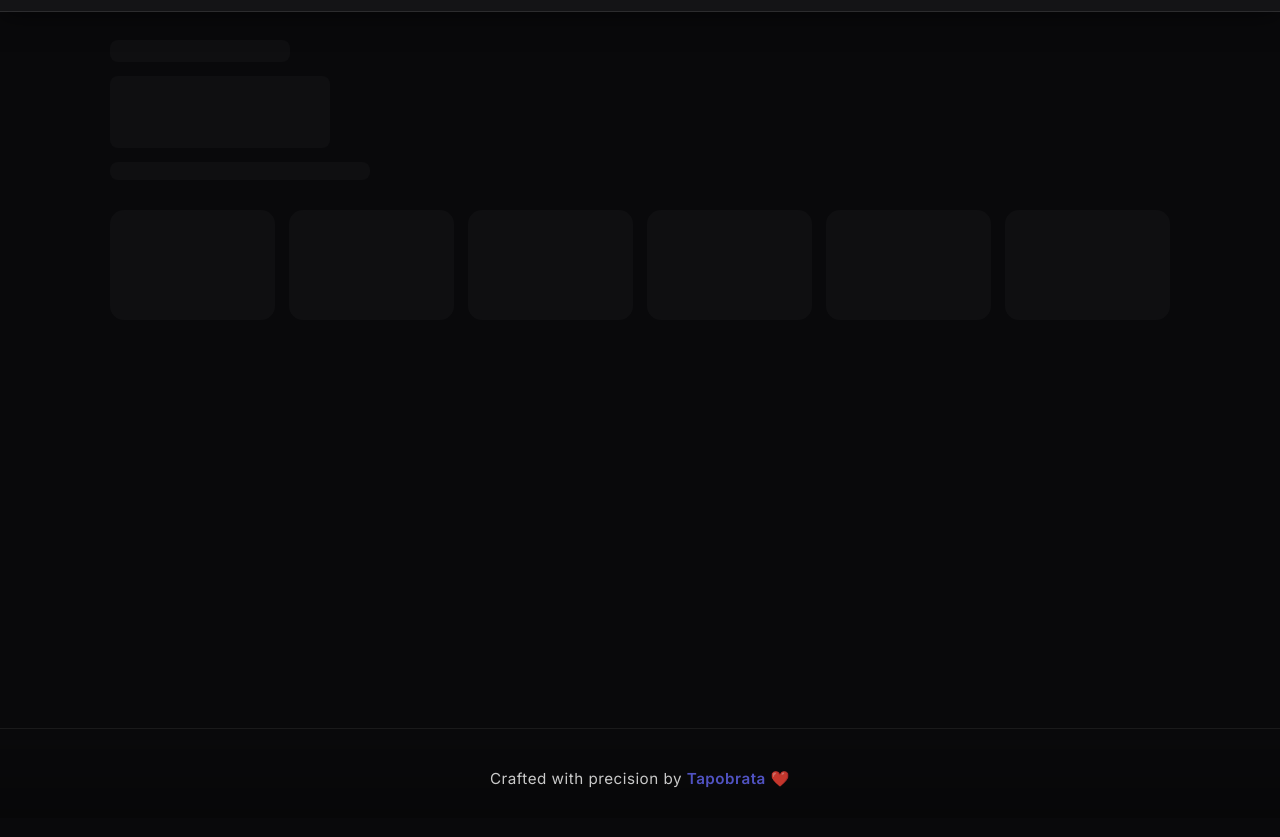
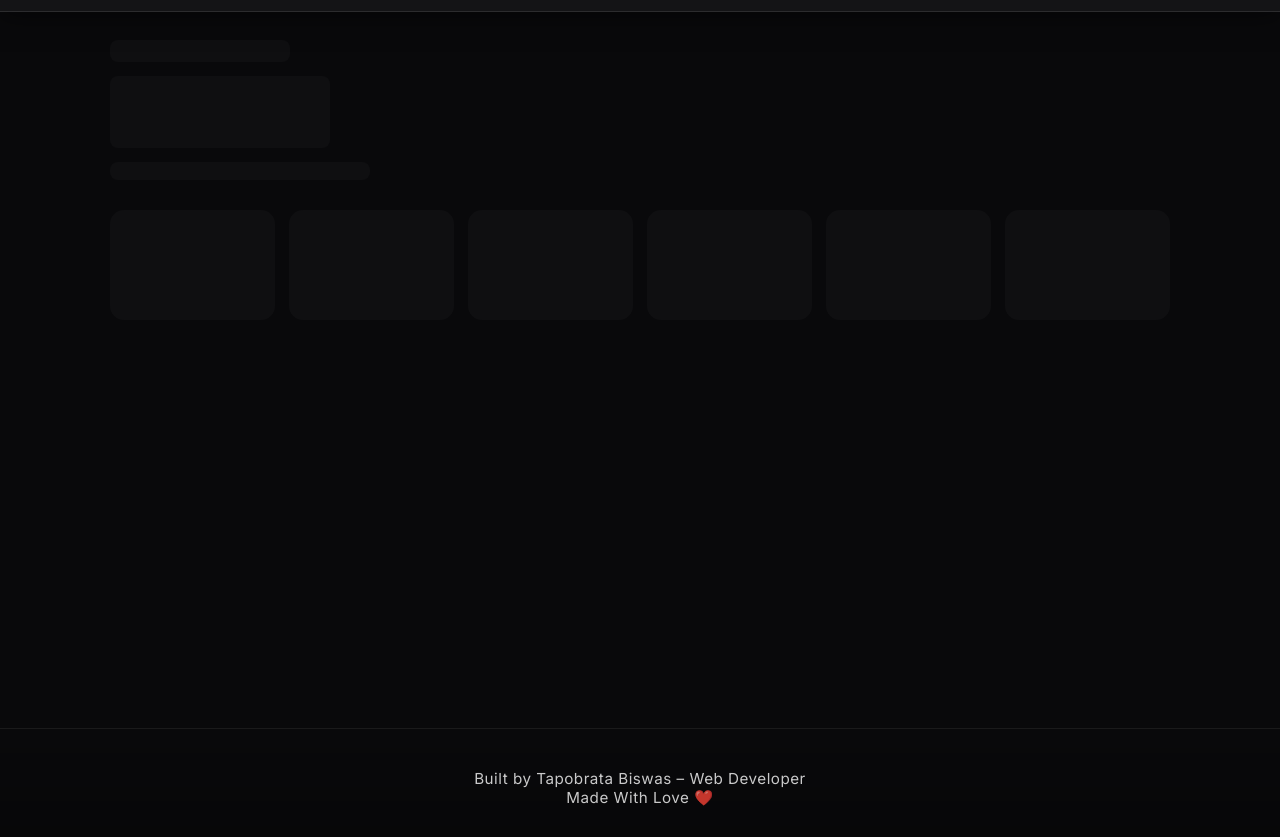
Before and after one commit to tapobratabiswas1-coder/web_app, a plain HTML site: page index.html in a window 1280 px wide. Shown: the part 69-906 px from the top of the page. Drawn offline with nearby package versions, Linux system fonts and the light colour scheme.

Commit message:
Update title and footer in index.html

```diff
--- a/index.html
+++ b/index.html
@@ -20,7 +20,7 @@
   <meta property="og:description"
     content="Beautiful real-time weather with hourly & 7-day forecasts, interactive map, and air quality data." />
 
-  <title>Weather App — Live Forecast</title>
+ <title>Tapobrata Weather App – Live Forecast for Any City Worldwide</title>
 
   <!-- PWA -->
   <link rel="manifest" href="manifest.json" />
@@ -343,8 +343,9 @@
 
   <!-- FOOTER-->
   <footer>
-    <p>Crafted with precision by <span>Tapobrata</span> ❤️</p>
-  </footer>
+  <p>Built by Tapobrata Biswas – Web Developer</p>
+  <p>Made With Love ❤️</p>
+</footer>
 
   <!-- Scripts (order matters: config → app) -->
   <script src="config.js"></script>
```
